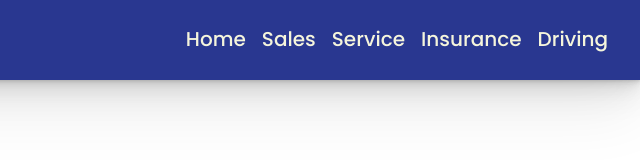
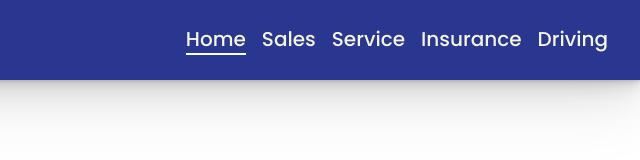
Before and after one commit to Boopalanpalanisami/maruti-website, a plain HTML site: page index.html in a window 1280 px wide. In both pictures the pointer is over the link "Home". Shown: the full height of the page, 640-1280 px from the left. Drawn offline with Linux system fonts and the light colour scheme.

Commit message:
added hover effect for nav items

```diff
--- a/style.css
+++ b/style.css
@@ -49,13 +49,20 @@ header .wrapper ul {
 header .wrapper ul li a {
   font-size: 20px;
   font-weight: 500;
+  transition: all 0.4s ease;
+  border-bottom: 2px solid transparent;
+
+}
+header .wrapper ul li a:hover{
+  border-bottom: 2px solid white;
+
 }
 
 header .wrapper .hamburger {
   display: none;
 }
 
-@media screen and (max-width: 900px) {
+@media screen and (max-width: 400px) {
   header .wrapper ul {
     display: none;
   }
```
